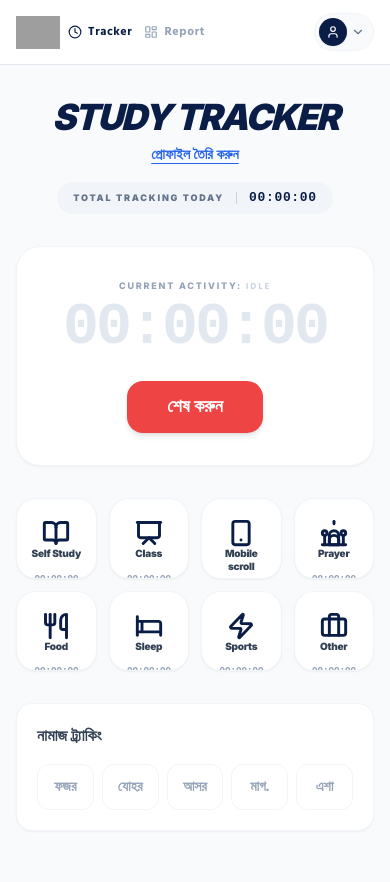
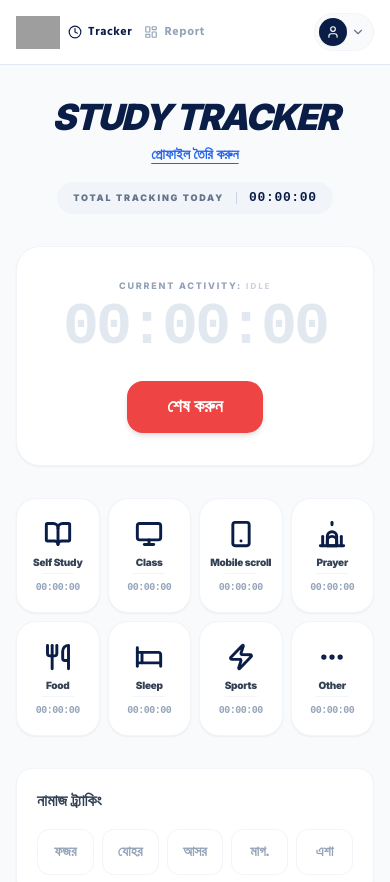
Before and after one commit to 578meson-rgb/Student-self-tracker, a React (Vite) app: page / in a window 390 px wide. Shown: the top 882 px of the page. Built offline with nearby package versions, Linux system fonts and the light colour scheme; grey boxes are pictures that could not be loaded.

Commit message:
refactor: Update activity icons and grid styling
Replaces the 'Presentation' icon with 'Monitor' for class activities and updates the Mosque icon. Adjusts the ActivityGrid component styling for better responsiveness and layout consistency.

```diff
--- a/components/ActivityGrid.tsx
+++ b/components/ActivityGrid.tsx
@@ -11,7 +11,7 @@ interface ActivityGridProps {
 
 const ActivityGrid: React.FC<ActivityGridProps> = ({ activities, activeId, onToggle }) => {
   return (
-    <div className="grid grid-cols-4 gap-3">
+    <div className="grid grid-cols-4 gap-2 md:gap-3">
       {ACTIVITIES_CONFIG.map((activity) => {
         const isActive = activeId === activity.id;
         return (
@@ -19,27 +19,27 @@ const ActivityGrid: React.FC<ActivityGridProps> = ({ activities, activeId, onTog
             key={activity.id}
             onClick={() => onToggle(activity.id)}
             className={`
-              relative flex flex-col items-center justify-between p-3 py-5 rounded-[1.25rem] border smooth-transition aspect-square overflow-hidden
+              relative flex flex-col items-center justify-center p-2 pt-4 pb-3 rounded-[1.25rem] border smooth-transition min-h-[115px]
               ${isActive
                 ? 'bg-[#10b981] border-[#059669] text-white shadow-xl active-glow z-10 scale-[1.04]'
                 : 'bg-white border-slate-100 text-slate-800 shadow-sm hover:border-blue-200 hover:shadow-md hover:-translate-y-0.5'}
             `}
           >
             {isActive && (
-              <div className="absolute inset-0 bg-white/5 animate-pulse" />
+              <div className="absolute inset-0 bg-white/5 animate-pulse rounded-[1.25rem]" />
             )}
 
-            <div className={`relative z-10 smooth-transition ${isActive ? 'text-white scale-110' : 'text-[#0A1D47]'}`}>
+            <div className={`mb-2 smooth-transition ${isActive ? 'text-white scale-110' : 'text-[#0A1D47]'}`}>
               {activity.icon}
             </div>
 
-            <span className={`relative z-10 text-[10px] md:text-[11px] font-black leading-tight text-center tracking-tight font-en ${isActive ? 'text-white' : 'text-slate-700'}`}>
+            <span className={`text-[10px] md:text-[11px] font-black leading-tight text-center tracking-tight font-en mb-1 ${isActive ? 'text-white' : 'text-slate-700'}`}>
               {activity.label}
             </span>
 
-            <div className={`relative z-10 w-full h-[1px] my-1.5 ${isActive ? 'bg-white/30' : 'bg-slate-100'}`} />
+            <div className={`w-8 h-[1px] mb-1.5 ${isActive ? 'bg-white/30' : 'bg-slate-100'}`} />
 
-            <span className={`relative z-10 text-[10px] md:text-[11px] font-mono tracking-tighter font-black ${isActive ? 'text-white/90' : 'text-slate-400'}`}>
+            <span className={`text-[10px] md:text-[11px] font-mono tracking-tighter font-black tabular-nums ${isActive ? 'text-white/90' : 'text-slate-400'}`}>
               {formatTime(activities[activity.id])}
             </span>
 
--- a/constants.tsx
+++ b/constants.tsx
@@ -1,17 +1,15 @@
-
 import React from 'react';
 import {
   BookOpen,
-  Presentation,
+  Monitor,
   Smartphone,
   Utensils,
   Bed,
   Zap,
-  Briefcase
+  MoreHorizontal
 } from 'lucide-react';
 import { ActivityType } from './types';
 
-// Provided Logo Image URL
 export const APP_LOGO_URL = "https://i.ibb.co.com/DPq766Xs/Blue-Black-Study-Book-Logo.png";
 
 export const AppLogo = ({ size = 40, className = "" }: { size?: number, className?: string }) => (
@@ -23,8 +21,7 @@ export const AppLogo = ({ size = 40, className = "" }: { size?: number, classNam
   />
 );
 
-// Custom Mosque Icon SVG
-const MosqueIcon = ({ size = 32 }: { size?: number }) => (
+const MosqueIcon = ({ size = 28 }: { size?: number }) => (
   <svg
     width={size}
     height={size}
@@ -40,21 +37,19 @@ const MosqueIcon = ({ size = 32 }: { size?: number }) => (
     <path d="M4 14v8" />
     <path d="M20 14v8" />
     <path d="M2 22h20" />
-    <path d="M4 14a2 2 0 1 1 0-4 2 2 0 1 1 0 4Z" />
-    <path d="M20 14a2 2 0 1 1 0-4 2 2 0 1 1 0 4Z" />
     <path d="M8 22v-4a4 4 0 1 1 8 0v4" />
   </svg>
 );
 
 export const ACTIVITIES_CONFIG: { id: ActivityType; label: string; icon: React.ReactNode }[] = [
   { id: 'self_study', label: 'Self Study', icon: <BookOpen size={28} strokeWidth={2.5} /> },
-  { id: 'class', label: 'Class', icon: <Presentation size={28} strokeWidth={2.5} /> },
+  { id: 'class', label: 'Class', icon: <Monitor size={28} strokeWidth={2.5} /> },
   { id: 'mobile_scroll', label: 'Mobile scroll', icon: <Smartphone size={28} strokeWidth={2.5} /> },
   { id: 'prayer', label: 'Prayer', icon: <MosqueIcon size={28} /> },
   { id: 'food', label: 'Food', icon: <Utensils size={28} strokeWidth={2.5} /> },
   { id: 'sleep', label: 'Sleep', icon: <Bed size={28} strokeWidth={2.5} /> },
   { id: 'sports', label: 'Sports', icon: <Zap size={28} strokeWidth={2.5} /> },
-  { id: 'other', label: 'Other', icon: <Briefcase size={28} strokeWidth={2.5} /> },
+  { id: 'other', label: 'Other', icon: <MoreHorizontal size={28} strokeWidth={2.5} /> },
 ];
 
 export const PRAYER_LABELS = [
```
